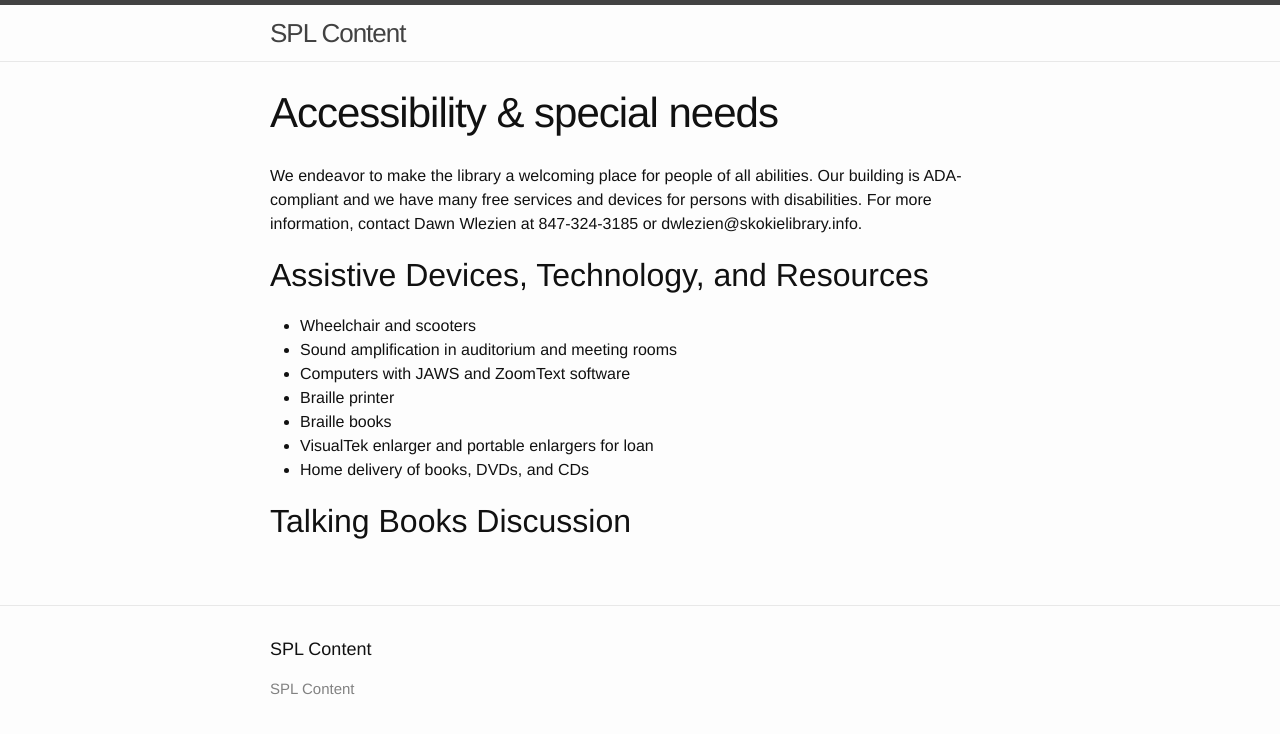
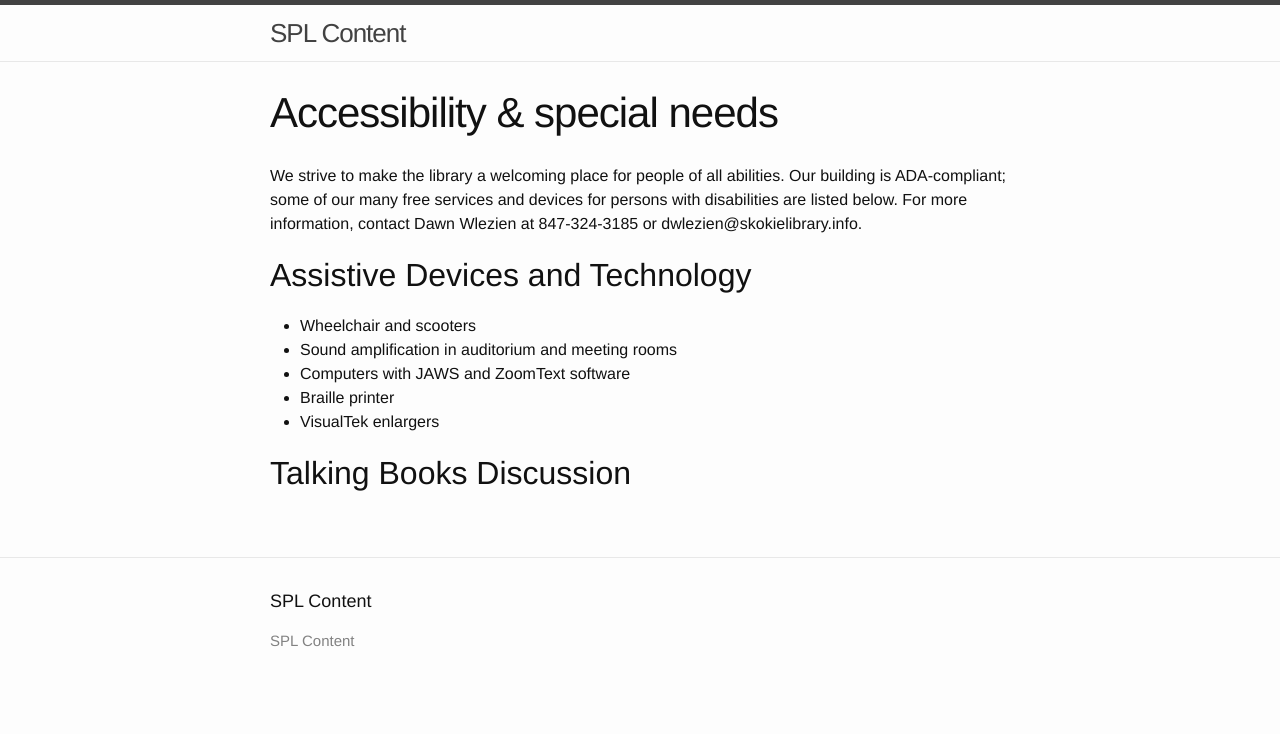
Before and after one commit to skokielibrary/spl-content, a Jekyll site: the page built from _content/annabelle/services--accessibility-special-needs.markdown, in a window 1280 px wide. Shown: the top 734 px of the page. Built offline with Jekyll 4.4.1, drawn with Linux system fonts in a browser that asks for light colours.

Commit message:
Updated services--accessibility-special-needs.markdown

```diff
--- a/_content/annabelle/services--accessibility-special-needs.markdown
+++ b/_content/annabelle/services--accessibility-special-needs.markdown
@@ -4,15 +4,13 @@ title: "Accessibility & special needs"
 published: true
 ---
 
-We endeavor to make the library a welcoming place for people of all abilities. Our building is ADA-compliant and we have many free services and devices for persons with disabilities. For more information, contact Dawn Wlezien at 847-324-3185 or dwlezien@skokielibrary.info.
+We strive to make the library a welcoming place for people of all abilities. Our building is ADA-compliant; some of our many free services and devices for persons with disabilities are listed below. For more information, contact Dawn Wlezien at 847-324-3185 or dwlezien@skokielibrary.info.
 
-##Assistive Devices, Technology, and Resources
+##Assistive Devices and Technology
 - Wheelchair and scooters
 - Sound amplification in auditorium and meeting rooms
 - Computers with JAWS and ZoomText software
 - Braille printer
-- Braille books
-- VisualTek enlarger and portable enlargers for loan
-- Home delivery of books, DVDs, and CDs
+- VisualTek enlargers
 
 ##Talking Books Discussion
```
